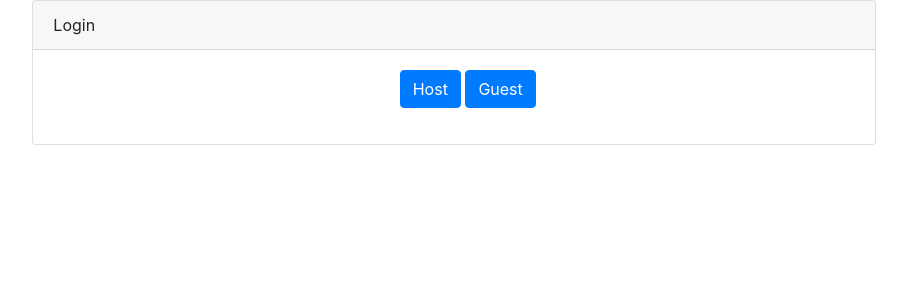
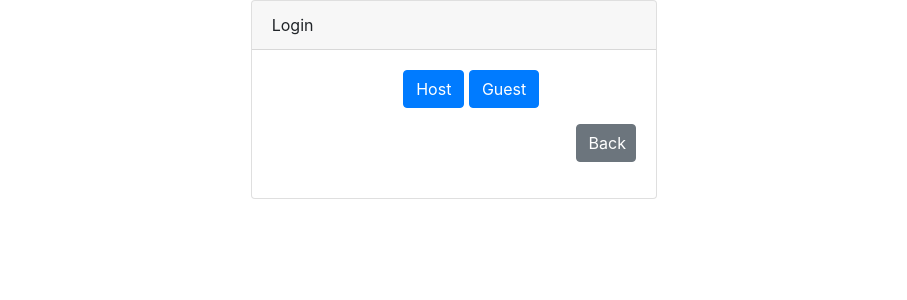
Before and after one commit to wodwine/HamburgQ, a Django app: page /login/ in a window 1280 px wide. Shown: the part 56-356 px from the top of the page, without its empty margins (186-1093 px from the left). Run offline with Django 3.2, Linux system fonts and the light colour scheme; some libraries are stand-ins or nearby versions.

Commit message:
Add link button

```diff
--- a/Game/templates/Login/login.html
+++ b/Game/templates/Login/login.html
@@ -46,17 +46,20 @@
 <main class="login-form">
     <div class="cotainer">
         <div class="row justify-content-center">
-            <div class="col-md-8">
+            <div class="col-md-4">
                 <div class="card">
                     <div class="card-header">Login</div>
                     <div class="card-body">
                         <form action="" method="">
                             <div class="form-group row">
-                                    <div class="col-md-6 offset-md-5">
-                                            <button type="submit" class="btn btn-primary" href="{% url 'play_quiz' %}">Host</button>
-                                            <button type="submit" class="btn btn-primary">Guest</button>
+                                    <div class="col-md-6 offset-md-4">
+                                            <a class="btn btn-primary" href="{% url 'Game:login_host' %}">Host</a>
+                                            <a class="btn btn-primary" href="{% url 'Game:login_guest' %}">Guest</a>
                                     </div>
                             </div>
+                            <a class="btn btn-secondary col-md-2 offset-md-10" href="http://127.0.0.1:8000/">
+                                    Back
+                            </a>
                     </div>
                     </form>
                 </div>
--- a/Game/templates/Login/loginguest.html
+++ b/Game/templates/Login/loginguest.html
@@ -46,7 +46,7 @@
 <main class="login-form">
     <div class="cotainer">
         <div class="row justify-content-center">
-            <div class="col-md-8">
+            <div class="col-md-4">
                 <div class="card">
                     <div class="card-header">Login room</div>
                     <div class="card-body">
@@ -70,6 +70,9 @@
                                     Login
                                 </button>
                             </div>
+                            <div><a class="btn btn-secondary col-md-2 offset-md-10" href="{% url 'Game:login' %}">
+                                    Back
+                            </a></div>
                     </div>
                     </form>
                 </div>
--- a/Game/urls.py
+++ b/Game/urls.py
@@ -4,9 +4,9 @@ from . import views
 app_name = 'Game'
 urlpatterns = [
     path('home/',views.home),
-    path('login/',views.login),
+    path('login/',views.login,name = "login"),
     path('login/host',views.login_host,name = "login_host"),
-    path('login/guest',views.login_guest),
+    path('login/guest',views.login_guest,name = 'login_guest'),
     path('test/', views.hi),
     path('play/<str:quiz_name>/<int:question_number>/',views.play_quiz,name = "play_quiz"),
 ]
```
Also changed, not shown: Game/templates/Login/loginhost.html (+4 -4 lines).
